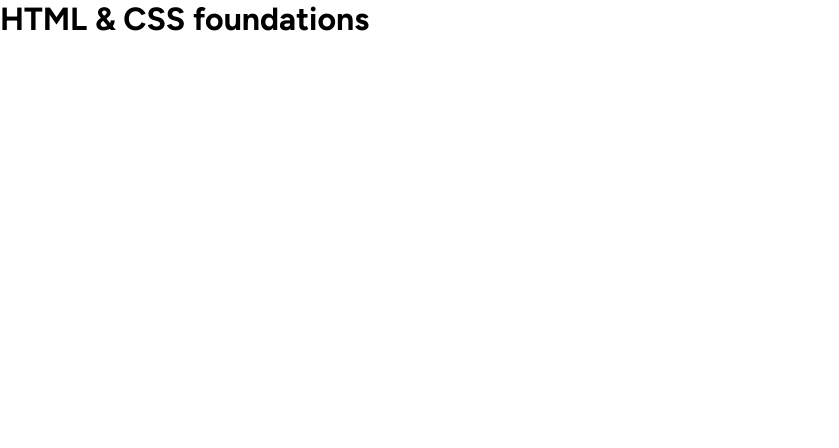
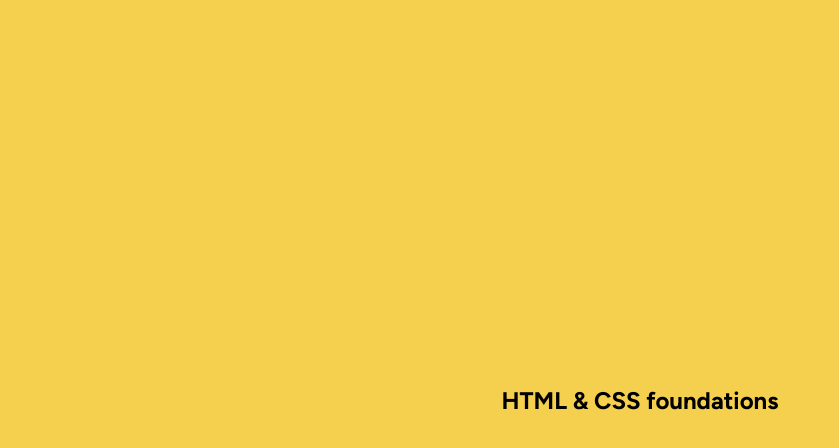
Before and after one commit to Tripouille/fm-blog-preview-card, a plain HTML site: page public/index.html in a window 1280 px wide. Shown: the whole page, without its empty margins (0-839 px from the left). Drawn offline with Linux system fonts and the light colour scheme.

Commit message:
feat: background

```diff
--- a/public/index.html
+++ b/public/index.html
@@ -16,8 +16,10 @@
     <meta name="description" content="Frontend Mentor Challenge" />
   </head>
   <body>
-    <main>
-      <h1>HTML & CSS foundations</h1>
+    <main class="background">
+      <article>
+        <h1>HTML & CSS foundations</h1>
+      </article>
     </main>
   </body>
 </html>
--- a/public/styles.css
+++ b/public/styles.css
@@ -29,3 +29,17 @@
   box-sizing: border-box;
   font-family: "Figtree", "Figtree-fallback";
 }
+
+:root {
+  --clr-yellow: hsl(47, 88%, 63%);
+  --clr-white: hsl(0, 0%, 100%);
+  --clr-grey: hsl(0, 0%, 50%);
+  --clr-black: hsl(0, 0%, 7%);
+}
+
+.background {
+  background: var(--clr-yellow);
+  height: 100vh;
+  display: grid;
+  place-items: center;
+}
```
